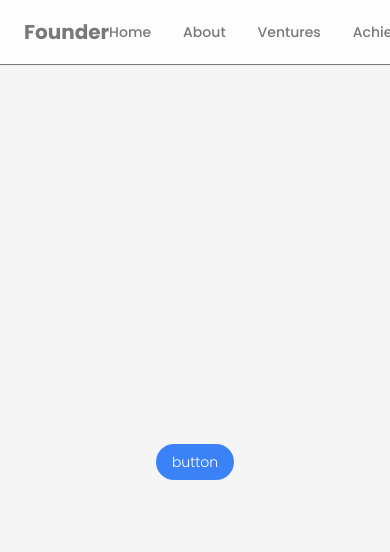
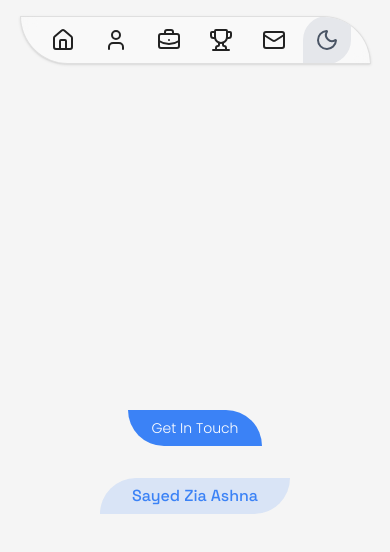
Before and after one commit to AbdulhayMuslim/zia-ashna-website, a Next.js app: page / in a window 390 px wide. Shown: the top 552 px of the page. Built offline with nearby package versions, Linux system fonts and the light colour scheme.

Commit message:
header design and responsiveness completed

```diff
--- a/src/app/page.js
+++ b/src/app/page.js
@@ -1,5 +1,9 @@
 import Image from "next/image";
 import Hero from "@/components/sections/Hero";
+import About from "@/components/sections/About";
+import Achievements from "@/components/sections/Achievements";
+import Ventures from "@/components/sections/Ventures";
+import Contact from "@/components/sections/Contact";
 
 export default function Home() {
   return (
--- a/src/components/layout/Header.jsx
+++ b/src/components/layout/Header.jsx
@@ -1,36 +1,44 @@
 import Container from "@/components/ui/Container";
+import ThemeToggle from "@/components/ui/ThemeToggle";
 import { navigationLinks } from "@/data/navigation";
-import ThemeToggle from "@/components/ui/ThemeToggle";
 
 export default function Header() {
   return (
-    <header className="fixed inset-x-0 top-0 z-50 border-b bg-white/80 backdrop-blur">
-      <Container>
-        <div className="flex h-16 items-center justify-between">
-          {/* Logo */}
-          <a href="#home" className="text-xl font-bold">
-            Founder
-          </a>
+    <header className="w-full fixed top-0 flex items-center justify-center">
+      <div
+        className="
+            m-4 flex items-center justify-around w-[90%] sm:w-[60%] lg:w-[40%]
+            h-12 sm:h-14 lg:h-16
+            rounded-tr-full rounded-bl-full px-4 md:px-6 xl:px-8
+            backdrop-blur-sm bg-white/40 dark:bg-[#222]/60
+            border border-black/10 dark:border-white/10
+            shadow-sm z-50 overflow-hidden
+          "
+      >
+        {navigationLinks.map((item) => {
+          const Icon = item.icon;
 
-          {/* Navigation */}
-          <nav>
-            <ul className="flex items-center gap-8">
-              {navigationLinks.map((link) => (
-                <li key={link.href}>
-                  <a
-                    href={link.href}
-                    className="text-sm font-medium transition-colors hover:text-blue-600"
-                  >
-                    {link.label}
-                  </a>
-                </li>
-              ))}
-            </ul>
-          </nav>
+          return (
+            <a
+              key={item.href}
+              href={item.href}
+              aria-label={item.label}
+              title={item.label}
+              className="
+              text-heading dark:text-brand-secondary
+              w-full h-full flex items-center justify-around hover:bg-gray-200 dark:hover:bg-gray-800
+              rounded-tl-4xl rounded-br-4xl duration-300
+                "
+            >
+              <Icon className="h-6 sm:h-7 lg:h-8 w-6 sm:w-7 lg:-w-8" />
+            </a>
+          );
+        })}
 
+        <div className="h-full w-full flex items-center justify-center">
           <ThemeToggle />
         </div>
-      </Container>
+      </div>
     </header>
   );
 }
--- a/src/components/sections/About.jsx
+++ b/src/components/sections/About.jsx
@@ -0,0 +1,10 @@
+import Section from "@/components/ui/Section";
+import Container from "@/components/ui/Container";
+
+export default function About() {
+  return (
+    <Section id="about">
+      <Container>About Section</Container>
+    </Section>
+  );
+}
--- a/src/components/sections/Achievements.jsx
+++ b/src/components/sections/Achievements.jsx
@@ -0,0 +1,10 @@
+import Section from "@/components/ui/Section";
+import Container from "@/components/ui/Container";
+
+export default function Achievements() {
+  return (
+    <Section id="about">
+      <Container>Achievements Section</Container>
+    </Section>
+  );
+}
--- a/src/components/sections/Contact.jsx
+++ b/src/components/sections/Contact.jsx
@@ -0,0 +1,10 @@
+import Section from "@/components/ui/Section";
+import Container from "@/components/ui/Container";
+
+export default function Contact() {
+  return (
+    <Section id="about">
+      <Container>Contact Section</Container>
+    </Section>
+  );
+}
--- a/src/components/sections/Hero.jsx
+++ b/src/components/sections/Hero.jsx
@@ -1,12 +1,14 @@
 import Section from "../ui/Section";
 import Container from "../ui/Container";
 import Button from "@/components/ui/Button";
+import SectionTitle from "../ui/SectionTitle";
 
 export default function Hero() {
   return (
     <Section>
-      <Container className="h-screen flex justify-center items-center">
-        <Button label="button" />
+      <Container className="h-screen flex flex-col justify-center items-center gap-8">
+        <Button label="Get In Touch" />
+        <SectionTitle title="Sayed Zia Ashna" />
       </Container>
     </Section>
   );
--- a/src/components/sections/Ventures.jsx
+++ b/src/components/sections/Ventures.jsx
@@ -0,0 +1,10 @@
+import Section from "@/components/ui/Section";
+import Container from "@/components/ui/Container";
+
+export default function Ventures() {
+  return (
+    <Section id="about">
+      <Container>Ventures Section</Container>
+    </Section>
+  );
+}
--- a/src/components/ui/Button.jsx
+++ b/src/components/ui/Button.jsx
@@ -13,10 +13,9 @@ export default function Button({
   const classes = cn(
     `
       inline-flex w-fit items-center justify-center gap-2
-      rounded-full
-      px-4 py-2
+      rounded-tr-full rounded-bl-full
+      px-6 py-2
       text-sm font-light text-white
-
       bg-brand-primary
       hover:bg-brand-secondary
 
--- a/src/components/ui/SectionTitle.jsx
+++ b/src/components/ui/SectionTitle.jsx
@@ -0,0 +1,38 @@
+import cn from "@/utils/cn";
+
+export default function SectionTitle({
+  title,
+  children,
+  as: Tag = "h2",
+  className,
+}) {
+  const content = title || children;
+
+  if (!content) return null;
+
+  return (
+    <Tag
+      className={cn(
+        `
+          inline-block
+          w-fit
+          rounded-tl-full rounded-br-full
+
+          px-8 py-1.5
+
+          text-md md:text-lg font-medium
+          lg:text-2xl lg:font-semibold
+
+          bg-brand-primary/15
+          text-brand-primary
+
+          dark:bg-brand-secondary/20
+          dark:text-brand-secondary
+        `,
+        className,
+      )}
+    >
+      {content}
+    </Tag>
+  );
+}
--- a/src/components/ui/ThemeToggle.jsx
+++ b/src/components/ui/ThemeToggle.jsx
@@ -18,10 +18,14 @@ export default function ThemeToggle() {
   return (
     <button
       onClick={() => setTheme(theme === "dark" ? "light" : "dark")}
-      className="rounded-lg p-2"
+      className="bg-gray-200 dark:bg-gray-800 p-3 rounded-tl-3xl rounded-br-3xl"
       aria-label="Toggle theme"
     >
-      {theme === "dark" ? <Sun size={20} /> : <Moon size={20} />}
+      {theme === "dark" ? (
+        <Sun className="h-6 sm:h-7 lg:h-8 w-6 sm:w-7 lg:-w-8 text-yellow-500" />
+      ) : (
+        <Moon className="h-6 sm:h-7 lg:h-8 w-6 sm:w-7 lg:-w-8 text-gray-600" />
+      )}
     </button>
   );
 }
--- a/src/data/navigation.js
+++ b/src/data/navigation.js
@@ -1,22 +1,29 @@
+import { House, User, BriefcaseBusiness, Trophy, Mail } from "lucide-react";
+
 export const navigationLinks = [
   {
+    href: "#home",
+    icon: House,
     label: "Home",
-    href: "#home",
   },
   {
+    href: "#about",
+    icon: User,
     label: "About",
-    href: "#about",
   },
   {
+    href: "#ventures",
+    icon: BriefcaseBusiness,
     label: "Ventures",
-    href: "#ventures",
   },
   {
+    href: "#achievements",
+    icon: Trophy,
     label: "Achievements",
-    href: "#achievements",
   },
   {
+    href: "#contact",
+    icon: Mail,
     label: "Contact",
-    href: "#contact",
   },
 ];
```
